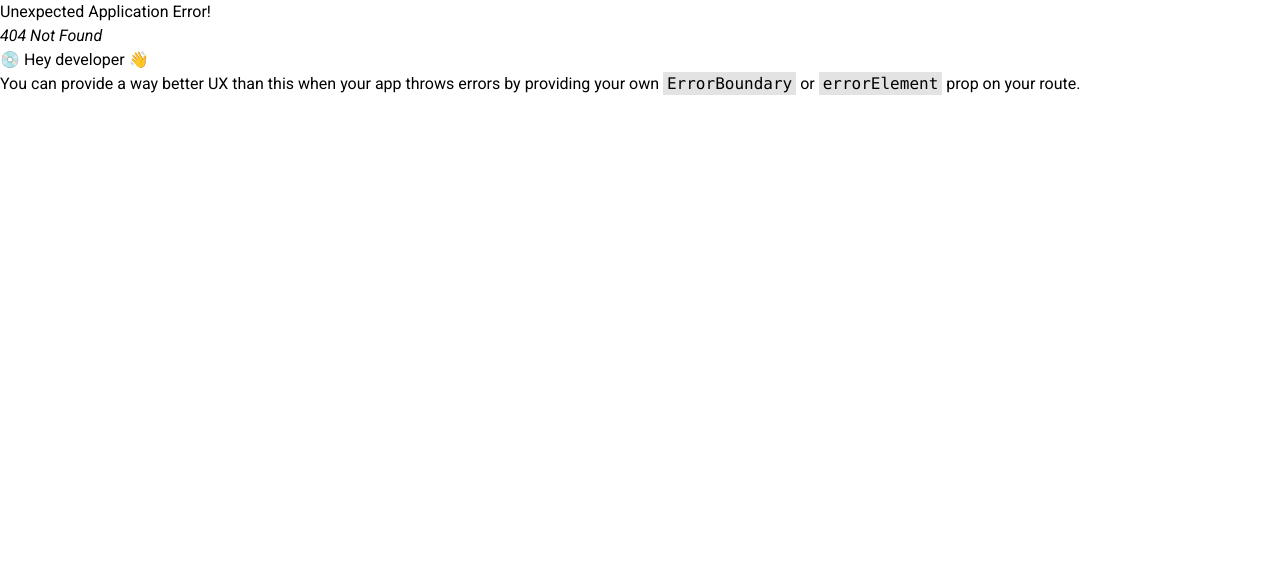
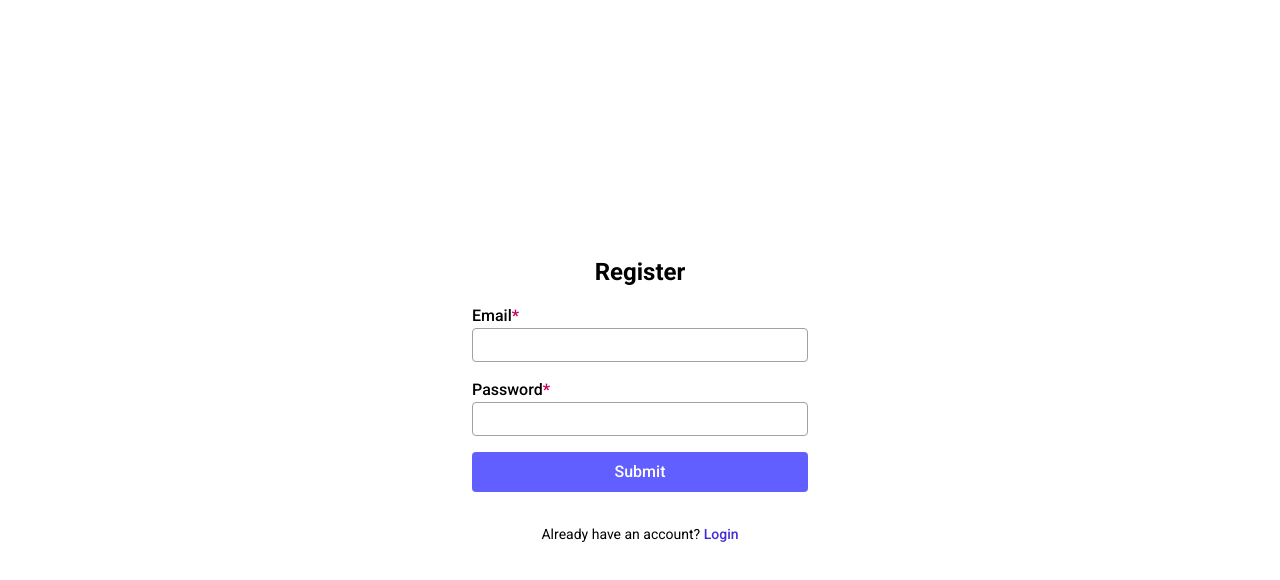
Before and after one commit to alekseibodeev/todojo, a React (Vite) app in the folder frontend/: page /register in a window 1280 px wide. Before the commit this address had no page. Shown: the top 580 px of the page. Built offline with nearby package versions, Linux system fonts and the light colour scheme.

Commit message:
:sparkles: feat(routing): Add auth routes

```diff
--- /dev/null
+++ b/frontend/src/routes/Login.tsx
@@ -0,0 +1,13 @@
+import LoginForm from '../components/LoginForm';
+
+const Login = () => {
+  return (
+    <div className="mx-auto max-w-md px-6">
+      <div className="grid min-h-screen content-center">
+          <LoginForm />
+      </div>
+    </div>
+  );
+};
+
+export default Login;
--- /dev/null
+++ b/frontend/src/routes/Register.tsx
@@ -0,0 +1,13 @@
+import RegisterForm from '../components/RegisterForm';
+
+const Register = () => {
+  return (
+    <div className="mx-auto max-w-md px-6">
+      <div className="grid min-h-screen content-center">
+          <RegisterForm />
+      </div>
+    </div>
+  );
+};
+
+export default Register;
```
Also changed, not shown: frontend/src/Router.tsx (+10 -0 lines).
